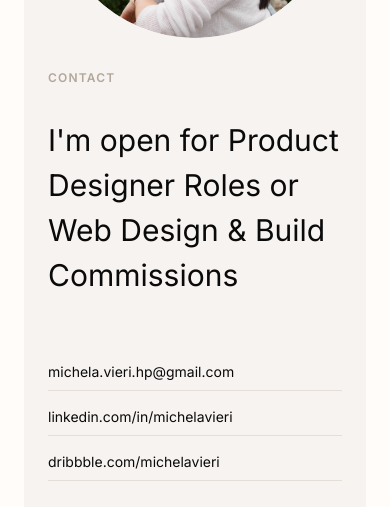
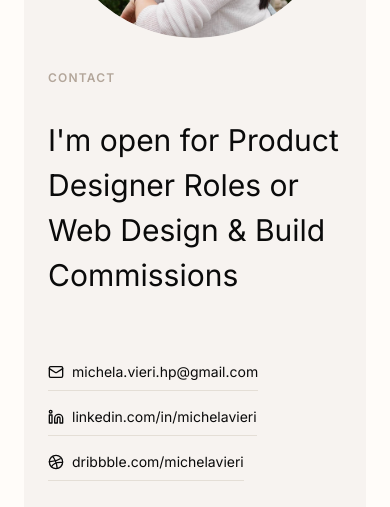
Before and after one commit to michelavieri/michela-portfolio-2026, a Next.js app: page / in a window 390 px wide. Shown: the part 10223-10730 px from the top of the page. Built offline with nearby package versions, Linux system fonts and the light colour scheme.

Commit message:
feat: contact section mobile responsive

```diff
--- a/components/sections/ContactSection.tsx
+++ b/components/sections/ContactSection.tsx
@@ -1,7 +1,51 @@
 'use client';
 
 import { SectionLabel } from '@/components/common/SectionLabel';
+import { Mail } from 'lucide-react';
 import Image from 'next/image';
+
+function LinkedinIcon({ className }: { className?: string }) {
+  return (
+    <svg
+      className={className}
+      width="16"
+      height="16"
+      viewBox="0 0 24 24"
+      fill="none"
+      stroke="currentColor"
+      strokeLinecap="round"
+      strokeLinejoin="round"
+      strokeWidth="2"
+      aria-hidden="true"
+    >
+      <path d="M16 8a6 6 0 0 1 6 6v7h-4v-7a2 2 0 0 0-4 0v7h-4v-7a6 6 0 0 1 6-6Z" />
+      <path d="M2 9h4v12H2z" />
+      <circle cx="4" cy="4" r="2" />
+    </svg>
+  );
+}
+
+function DribbbleIcon({ className }: { className?: string }) {
+  return (
+    <svg
+      className={className}
+      width="16"
+      height="16"
+      viewBox="0 0 24 24"
+      fill="none"
+      stroke="currentColor"
+      strokeLinecap="round"
+      strokeLinejoin="round"
+      strokeWidth="2"
+      aria-hidden="true"
+    >
+      <circle cx="12" cy="12" r="10" />
+      <path d="M7 3.6c3.2 3.7 5.7 8.8 6.8 17.9" />
+      <path d="M2.1 11.4c4.1.2 10.4-.2 16.2-4.2" />
+      <path d="M5.2 19.1c2.4-4.5 6.8-7.4 16.4-6.5" />
+    </svg>
+  );
+}
 
 export function ContactSection() {
   return (
@@ -14,18 +58,19 @@ export function ContactSection() {
             </div>
           </div>
 
-          <div className="space-y-16">
+          <div className="space-y-16 w-full min-w-0">
             <SectionLabel label="Contact" />
 
             <p className="text-3xl md:text-4xl leading-normal text-foreground max-w-2xl">
               I&apos;m open for Product Designer Roles or Web Design & Build Commissions
             </p>
 
-            <div className="flex flex-col gap-4 sm:flex-row sm:gap-8">
+            <div className="flex flex-wrap gap-4 sm:flex-row sm:gap-8">
               <a
                 href="mailto:michela.vieri.hp@gmail.com"
-                className="text-sm text-foreground border-b pb-2"
+                className="inline-flex items-center gap-2 border-b pb-2 text-sm text-foreground"
               >
+                <Mail size={16} />
                 michela.vieri.hp@gmail.com
               </a>
 
@@ -33,8 +78,9 @@ export function ContactSection() {
                 href="https://linkedin.com/in/michelavieri"
                 target="_blank"
                 rel="noreferrer"
-                className="text-sm text-foreground border-b pb-2"
+                className="inline-flex items-center gap-2 border-b pb-2 text-sm text-foreground"
               >
+                <LinkedinIcon />
                 linkedin.com/in/michelavieri
               </a>
 
@@ -42,8 +88,9 @@ export function ContactSection() {
                 href="https://www.dribbble.com/michelavieri"
                 target="_blank"
                 rel="noreferrer"
-                className="text-sm text-foreground border-b pb-2"
+                className="inline-flex items-center gap-2 border-b pb-2 text-sm text-foreground"
               >
+                <DribbbleIcon />
                 dribbble.com/michelavieri
               </a>
             </div>
```
